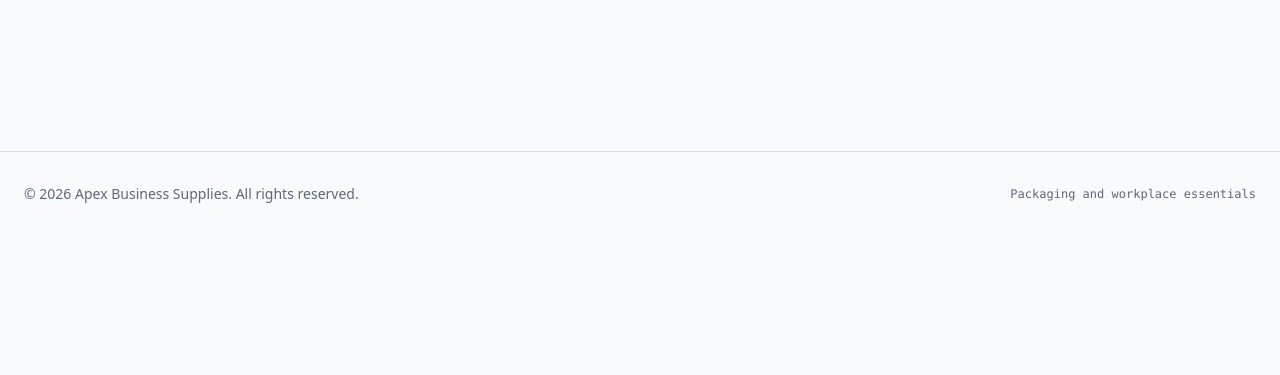
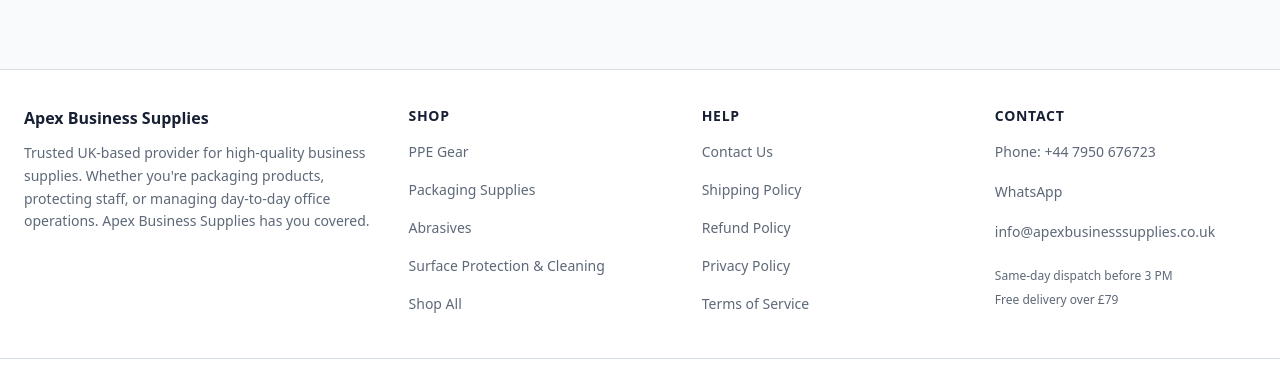
Before and after one commit to anup-gupta-92/shopify-headless-storefront, a Next.js app: page /about in a window 1280 px wide. Shown: the part 564-939 px from the top of the page. Before the commit the page ends 800 px from the top, so only its background shows below. Built offline with nearby package versions, Linux system fonts and the light colour scheme; no server answers.

Commit message:
footer UI

```diff
--- a/components/Footer.tsx
+++ b/components/Footer.tsx
@@ -1,15 +1,103 @@
+import Link from "next/link";
 import { siteConfig } from "@/config/site";
+
+const shopLinks = [
+  { label: "PPE Gear", href: "/collections/safety-gear" },
+  { label: "Packaging Supplies", href: "/collections/packaging-supplies" },
+  { label: "Abrasives", href: "/collections/abrasives" },
+  { label: "Surface Protection & Cleaning", href: "/collections/protection-cleaning" },
+  { label: "Shop All", href: "/shop" },
+] as const;
+
+const helpLinks = [
+  { label: "Contact Us", href: "/contact" },
+  { label: "Shipping Policy", href: "/policies/shipping-policy" },
+  { label: "Refund Policy", href: "/policies/refund-policy" },
+  { label: "Privacy Policy", href: "/policies/privacy-policy" },
+  { label: "Terms of Service", href: "/policies/terms-of-service" },
+] as const;
+
+const footerLinkClasses =
+  "inline-flex min-h-9 items-center rounded text-muted transition-colors hover:text-primary focus-visible:outline-2 focus-visible:outline-offset-2 focus-visible:outline-primary";
+
+function phoneLabel(phone: string) {
+  const ukMobile = phone.match(/^\+44(\d{4})(\d{6})$/);
+  return ukMobile ? `+44 ${ukMobile[1]} ${ukMobile[2]}` : phone;
+}
 
 export default function Footer() {
   const currentYear = new Date().getFullYear();
 
   return (
-    <footer className="mt-20 w-full border-t border-border bg-background">
-      <div className="site-container flex flex-col items-center justify-between gap-4 py-8 text-sm text-muted sm:flex-row">
-        <p>
-          © {currentYear} {siteConfig.footer.businessName}. All rights reserved.
-        </p>
-        <p className="font-mono text-xs">{siteConfig.footer.tagline}</p>
+    <footer className="mt-20 w-full border-t border-border bg-surface text-sm">
+      <div className="site-container grid gap-7 py-9 sm:grid-cols-2 sm:gap-x-10 lg:grid-cols-[1.35fr_1fr_1fr_1fr] lg:gap-8">
+        <section aria-labelledby="footer-about-heading">
+          <h2 id="footer-about-heading" className="text-base font-bold text-foreground">
+            {siteConfig.footer.businessName}
+          </h2>
+          <p className="mt-3 max-w-sm leading-relaxed text-muted">{siteConfig.footer.tagline}</p>
+        </section>
+
+        <nav aria-labelledby="footer-shop-heading">
+          <h2 id="footer-shop-heading" className="text-sm font-bold uppercase tracking-wider text-foreground">Shop</h2>
+          <ul className="mt-2 space-y-0.5">
+            {shopLinks.map((item) => (
+              <li key={item.href}>
+                <Link href={item.href} className={footerLinkClasses}>{item.label}</Link>
+              </li>
+            ))}
+          </ul>
+        </nav>
+
+        <nav aria-labelledby="footer-help-heading">
+          <h2 id="footer-help-heading" className="text-sm font-bold uppercase tracking-wider text-foreground">Help</h2>
+          <ul className="mt-2 space-y-0.5">
+            {helpLinks.map((item) => (
+              <li key={item.href}>
+                <Link href={item.href} className={footerLinkClasses}>{item.label}</Link>
+              </li>
+            ))}
+          </ul>
+        </nav>
+
+        <section aria-labelledby="footer-contact-heading">
+          <h2 id="footer-contact-heading" className="text-sm font-bold uppercase tracking-wider text-foreground">Contact</h2>
+          <dl className="mt-2 space-y-1">
+            <div>
+              <dt className="sr-only">Phone</dt>
+              <dd><a href={`tel:${siteConfig.contact.tel}`} className={footerLinkClasses}>Phone: {phoneLabel(siteConfig.contact.tel)}</a></dd>
+            </div>
+            <div>
+              <dt className="sr-only">WhatsApp</dt>
+              <dd>
+                <a
+                  href={siteConfig.contact.whatsApp}
+                  target="_blank"
+                  rel="noopener noreferrer"
+                  aria-label="Message Apex Business Supplies on WhatsApp (opens in a new tab)"
+                  className={footerLinkClasses}
+                >
+                  WhatsApp
+                </a>
+              </dd>
+            </div>
+            <div>
+              <dt className="sr-only">Email</dt>
+              <dd><a href={`mailto:${siteConfig.contact.email}`} className={`${footerLinkClasses} break-all`}>{siteConfig.contact.email}</a></dd>
+            </div>
+          </dl>
+          <div className="mt-4 space-y-1 text-xs leading-relaxed text-muted">
+            <p>Same-day dispatch before 3 PM</p>
+            <p>Free delivery over £79</p>
+          </div>
+        </section>
+      </div>
+
+      <div className="border-t border-border">
+        <div className="site-container flex flex-col gap-2 py-4 text-xs text-muted sm:flex-row sm:items-center sm:justify-between">
+          <p>© {currentYear} {siteConfig.footer.businessName}</p>
+          <p>Secure checkout powered by Shopify</p>
+        </div>
       </div>
     </footer>
   );
--- a/config/site.ts
+++ b/config/site.ts
@@ -17,10 +17,12 @@
   ],
   footer: {
     businessName: "Apex Business Supplies",
-    tagline: "Packaging and workplace essentials",
+    tagline: "Trusted UK-based provider for high-quality business supplies. Whether you're packaging products, protecting staff, or managing day-to-day office operations. Apex Business Supplies has you covered.",
   },
   contact: {
     email: "info@apexbusinesssupplies.co.uk",
+    whatsApp: "https://wa.me/447950676723",
+    tel: "+447950676723"
   },
   customerAccount: {
     hostedUrl: "https://account.apexbusinesssupplies.co.uk",
```
